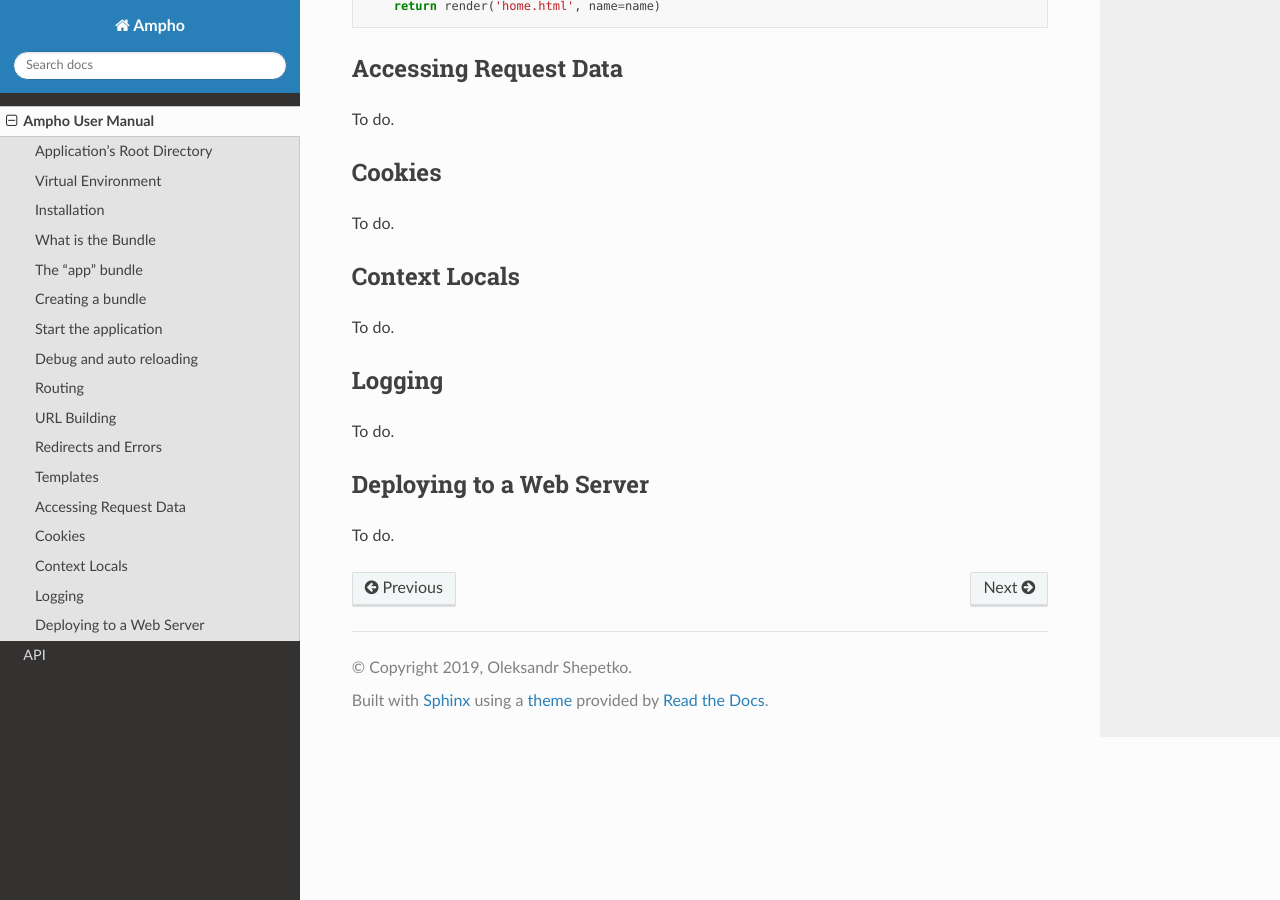
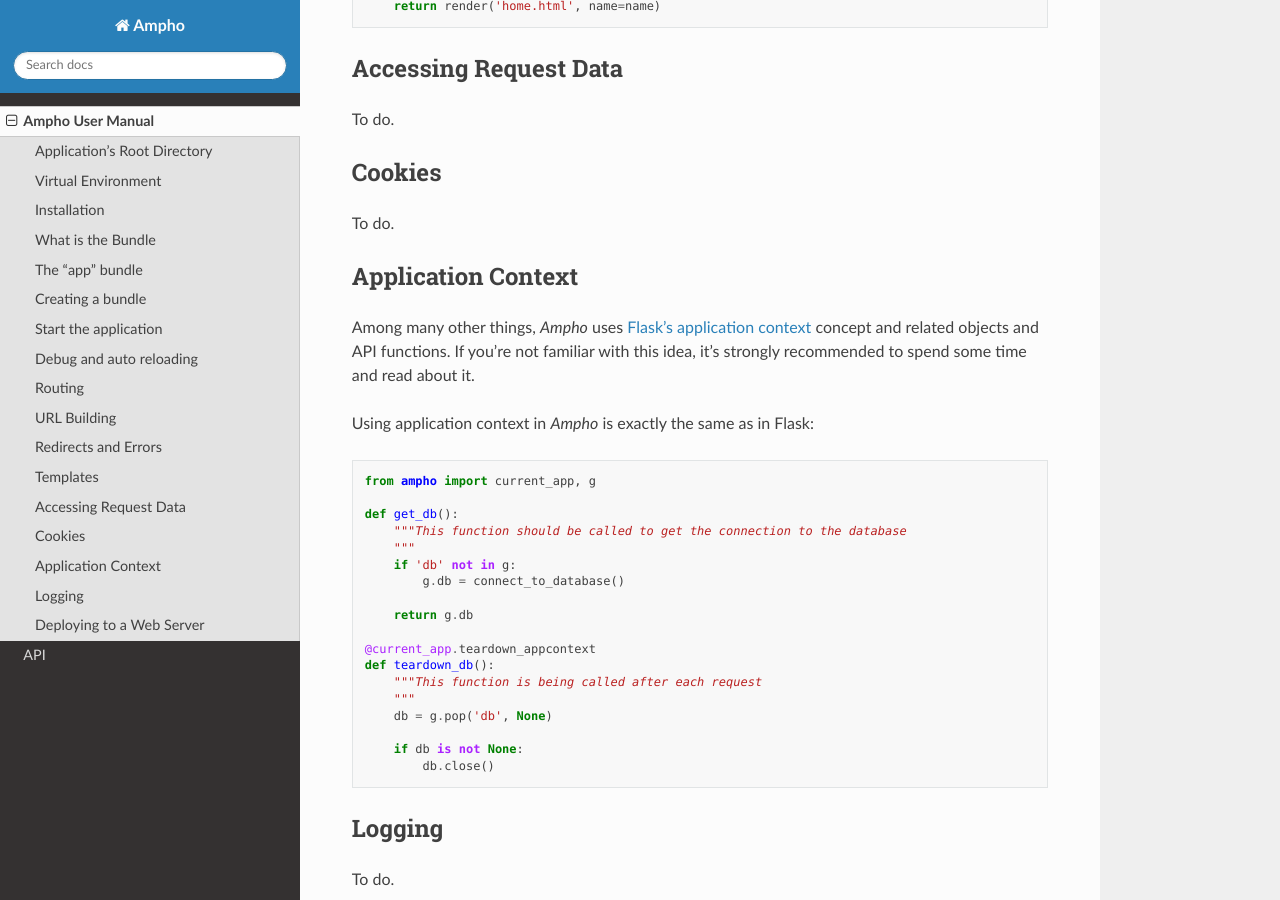
Before and after one commit to ampho-cms/ampho, a Sphinx documentation site: the page built from doc/user_manual.rst, in a window 1280 px wide and 900 px high, scrolled down 5679 px. Built offline with Sphinx 7.4.7 and the Read the Docs theme 2.0.0, drawn with Linux system fonts in a browser that asks for light colours.

Commit message:
#17 implemented

```diff
--- a/doc/user_manual.rst
+++ b/doc/user_manual.rst
@@ -298,10 +298,34 @@
 To do.
 
 
-Context Locals
---------------
+Application Context
+-------------------
 
-To do.
+Among many other things, *Ampho* uses `Flask's application context`_ concept and related objects and API functions. If
+you're not familiar with this idea, it's strongly recommended to spend some time and read about it.
+
+Using application context in *Ampho* is exactly the same as in Flask:
+
+.. sourcecode:: python
+
+    from ampho import current_app, g
+
+    def get_db():
+        """This function should be called to get the connection to the database
+        """
+        if 'db' not in g:
+            g.db = connect_to_database()
+
+        return g.db
+
+    @current_app.teardown_appcontext
+    def teardown_db():
+        """This function is being called after each request
+        """
+        db = g.pop('db', None)
+
+        if db is not None:
+            db.close()
 
 
 Logging
@@ -321,6 +345,7 @@
 .. _uWSGI: https://uwsgi-docs.readthedocs.io/
 .. _Flask: https://flask.palletsprojects.com
 .. _Flask's blueprints: https://flask.palletsprojects.com/en/master/blueprints/
-.. _Flask routing: https://flask.palletsprojects.com/en/1.1.x/quickstart/#routing
+.. _Flask routing: https://flask.palletsprojects.com/en/master/quickstart/#routing
 .. _URLs: https://en.wikipedia.org/wiki/URL
 .. _Jinja: https://jinja.palletsprojects.com
+.. _Flask's application context: https://flask.palletsprojects.com/en/master/appcontext/
--- a/src/ampho/__init__.py
+++ b/src/ampho/__init__.py
@@ -10,4 +10,4 @@
 from ._api import current_app, get_caller_bundle, request, route, command, render
 from ._application import Application
 from ._bundle import Bundle
-from flask import url_for
+from flask import url_for, g
```
